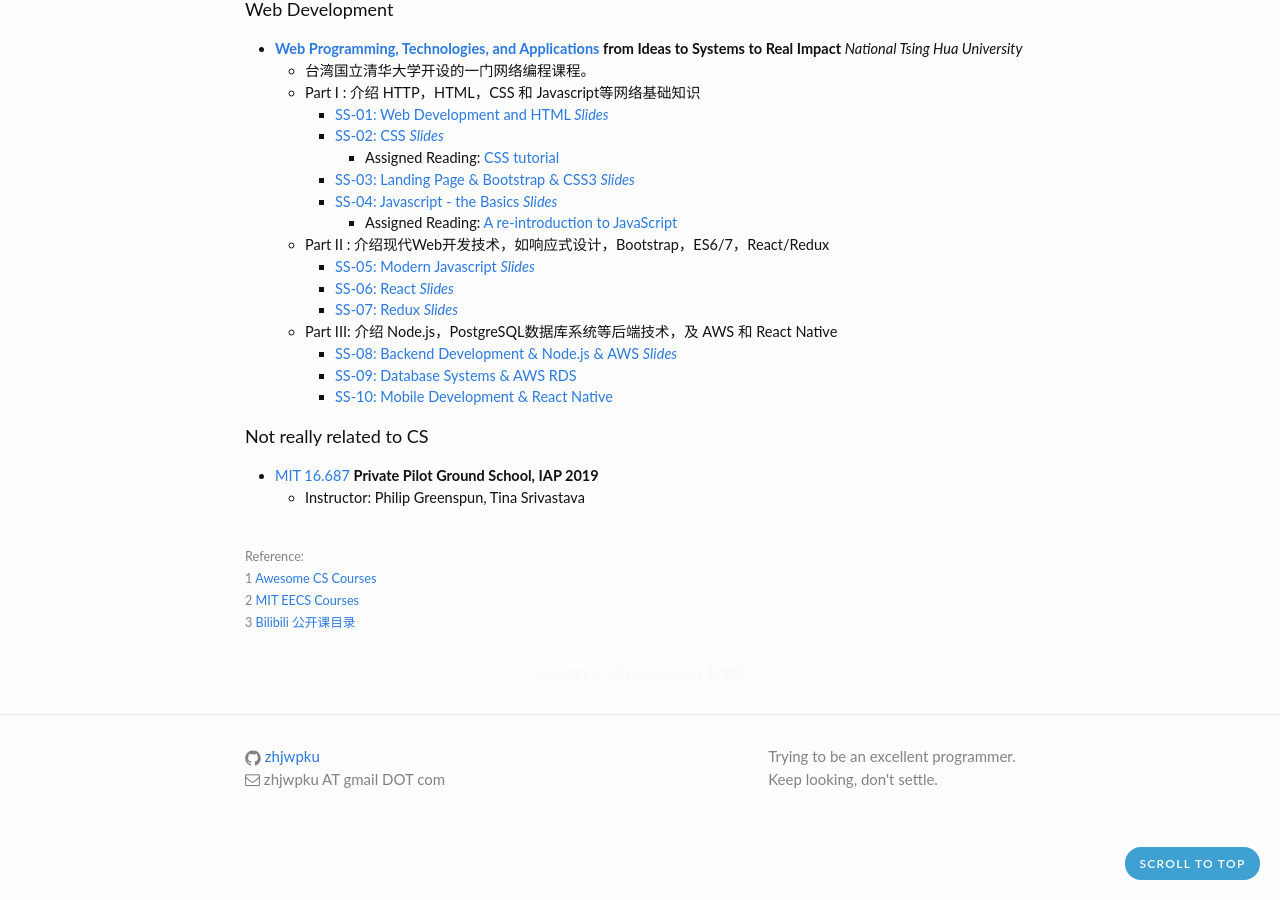
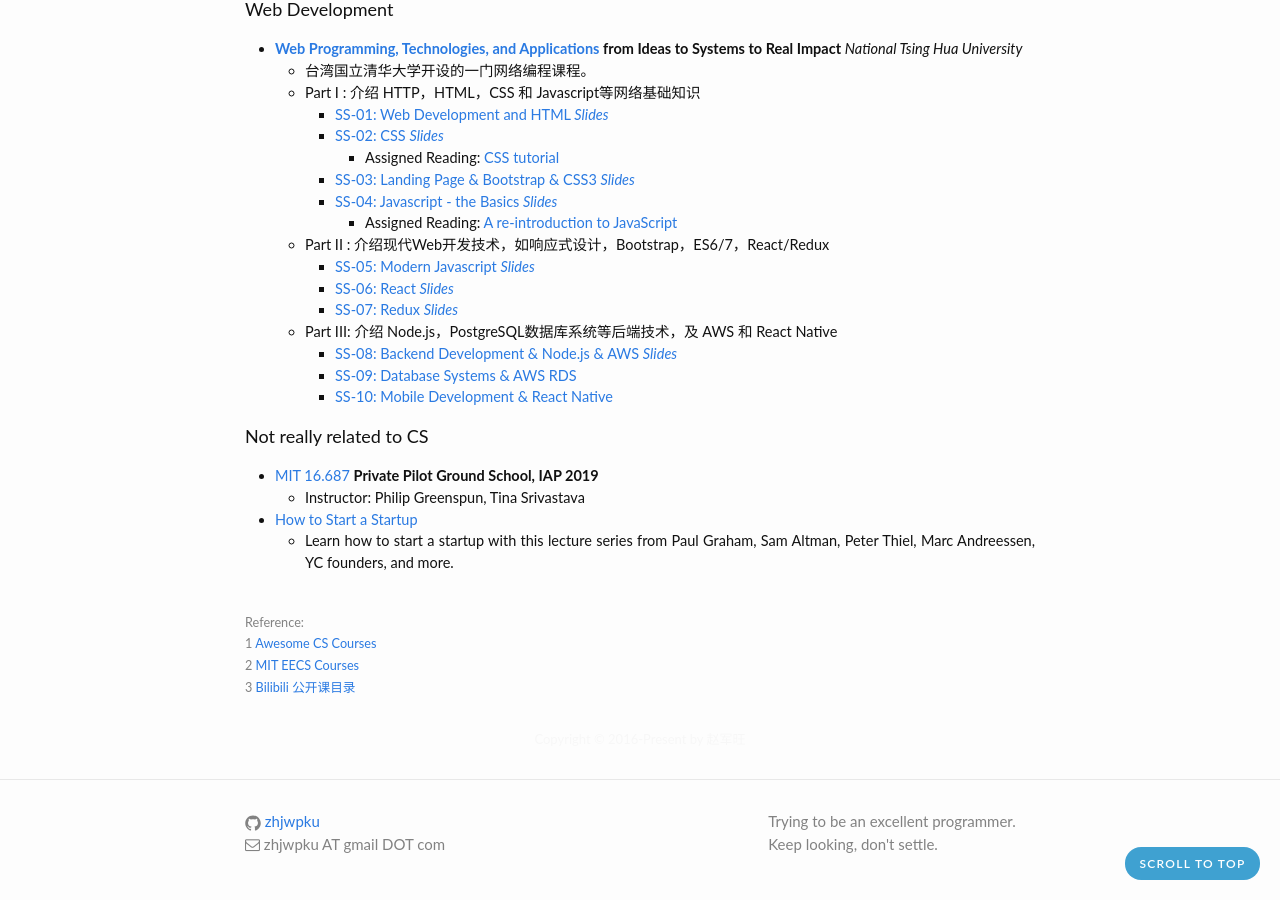
Before and after one commit to zhjwpku/zhjwpku.github.io, a Jekyll site: the page built from _posts/2018-09-16-awesome-cs-courses.md, in a window 1280 px wide and 900 px high, scrolled down 4459 px. Built offline with Jekyll 4.4.1, drawn with Linux system fonts in a browser that asks for light colours; comment, search, counter and statistics services are not loaded.

Commit message:
How to Start a Startup

```diff
--- a/_posts/2018-09-16-awesome-cs-courses.md
+++ b/_posts/2018-09-16-awesome-cs-courses.md
@@ -229,6 +229,8 @@
 
 - [MIT 16.687][16687] **Private Pilot Ground School, IAP 2019**
   - Instructor: Philip Greenspun, Tina Srivastava
+- [How to Start a Startup](https://www.youtube.com/playlist?list=PL5q_lef6zVkaTY_cT1k7qFNF2TidHCe-1)
+  - Learn how to start a startup with this lecture series from Paul Graham, Sam Altman, Peter Thiel, Marc  Andreessen, YC founders, and more.
 
 
 <br>
```
